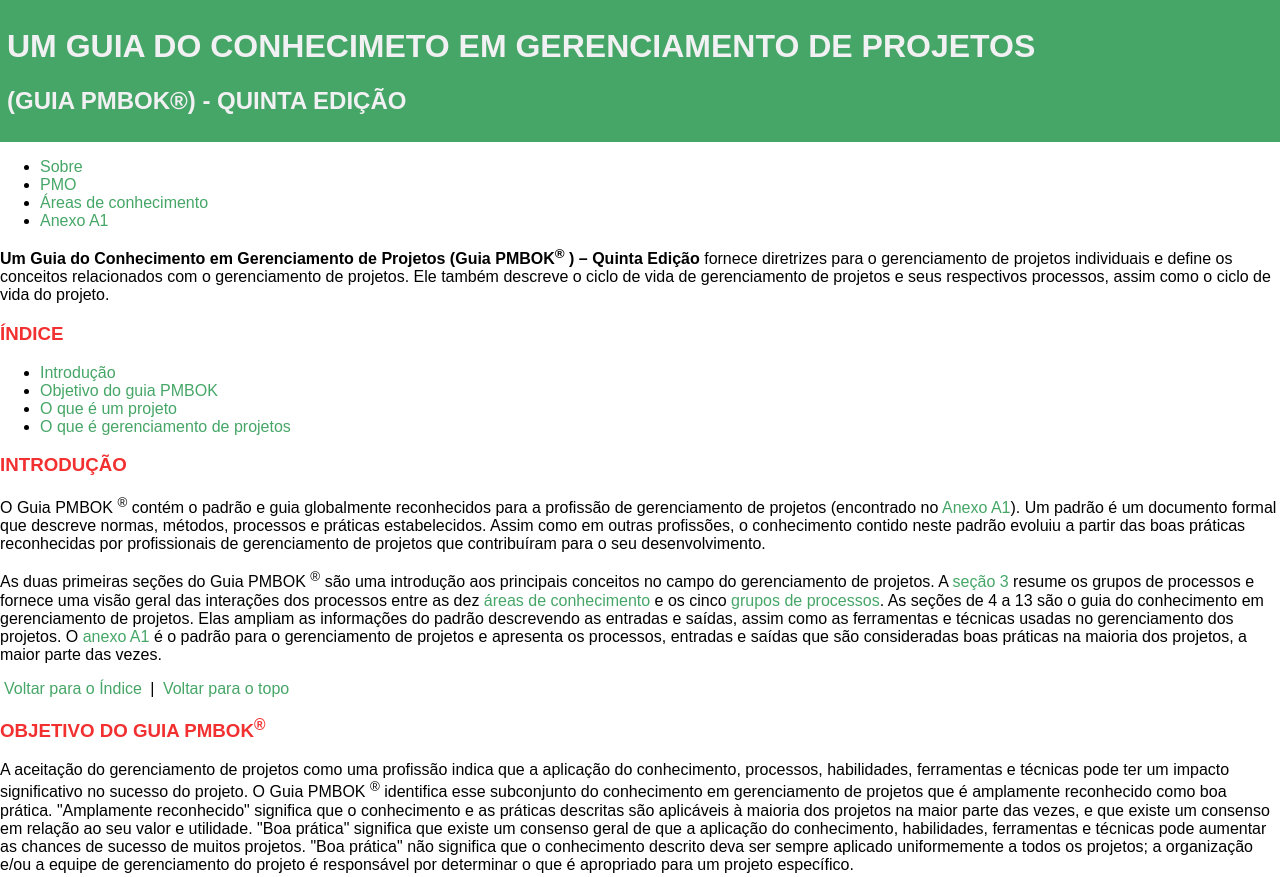
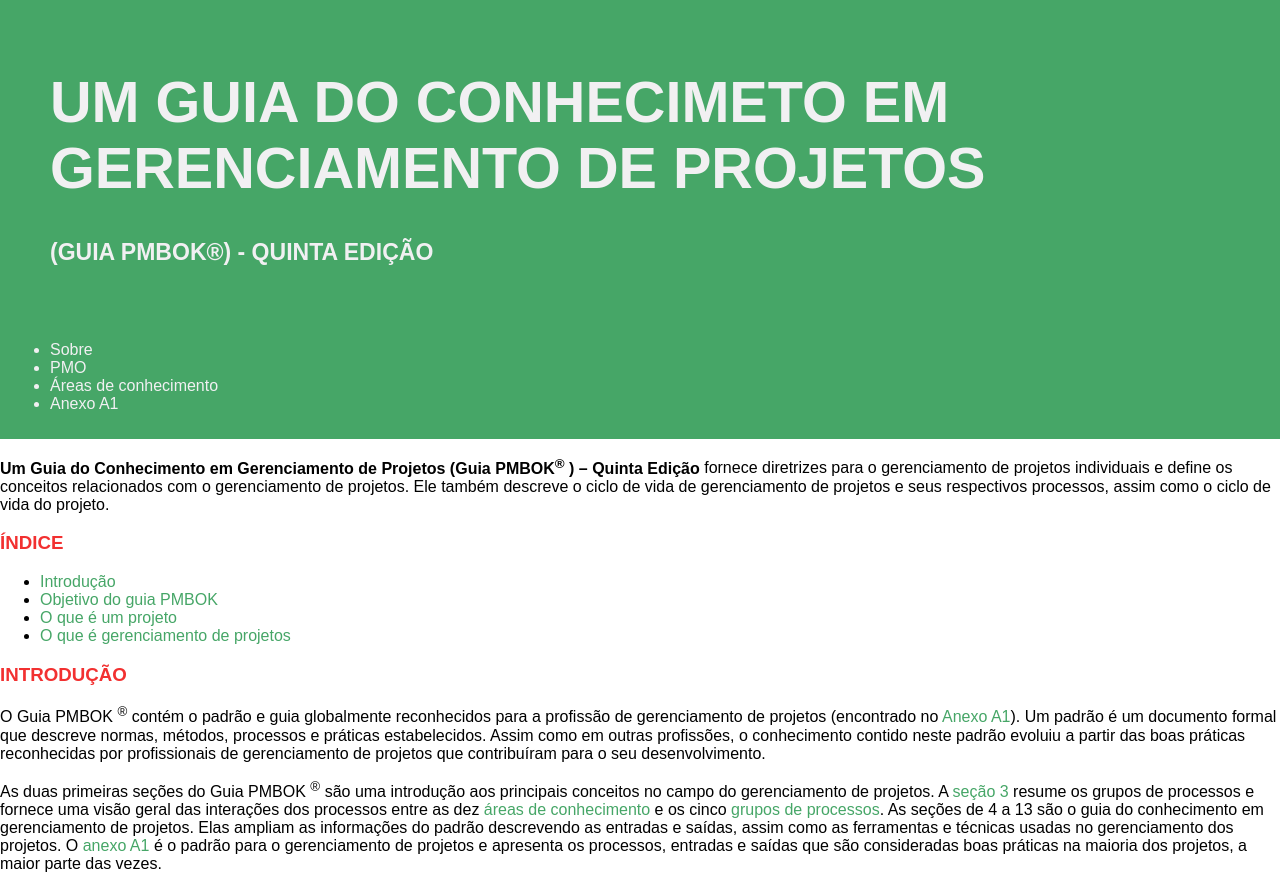
Before and after one commit to Jonathan220/pagina-pmbok, a plain HTML site: page index.html in a window 1280 px wide. Shown: the top 877 px of the page. Drawn offline with Linux system fonts and the light colour scheme.

Commit message:
customizando o header

```diff
--- a/css/estilo.css
+++ b/css/estilo.css
@@ -3,19 +3,30 @@ body{
 	margin: 0;
 	padding: 0;
 }
+header {
+	background-color: #46A667;
+	color: #F1F0F2;
+}
+
+header a{
+	color: #F1F0F2;
+}
 
 header div{
-	background-color: #46A667;
-	color: #F1F0F2;
-	padding: 7px;
+	font-size: 1.8em;
+	padding: 30px 50px;
 }
 
-header div a{
-	color: #F1F0F2;
+header nav{
+	padding: 10px;
 }
 
 h1, h2, h3{
 	text-transform: uppercase;
+}
+
+h2{
+	font-size: 0.8em;
 }
 
 h3{
```
